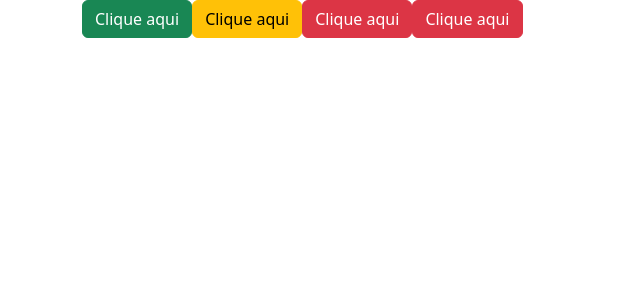
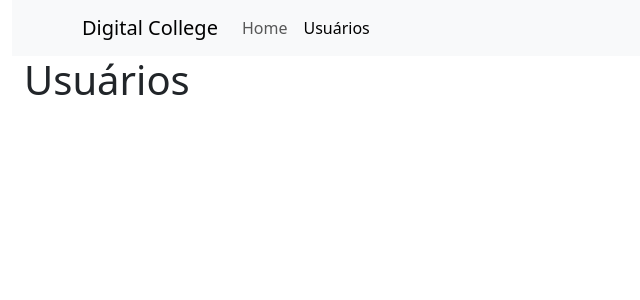
Before and after one commit to eduardoroseo/turma-fs-14, a React (Vite) app in the folder 7-react/aula-react/: page / in a window 1280 px wide. Shown: the top 300 px of the page, without its empty margins (0-640 px from the left). Built offline with nearby package versions, Linux system fonts and the light colour scheme.

Commit message:
feat: componentes iniciais

```diff
--- a/7-react/aula-react/src/App.tsx
+++ b/7-react/aula-react/src/App.tsx
@@ -1,16 +1,16 @@
-import { Button } from "react-bootstrap";
-import { ButtonDanger } from "./components/Buttons";
+import Container from "./components/Container";
+import Content from "./components/Content";
+import Menu from "./components/Menu";
+import Users from "./pages/Users";
 
 const App = () => {
   return (
-    <div className="container">
-      <Button variant="success">Clique aqui</Button>
-      <Button variant="warning">Clique aqui</Button>
-      <ButtonDanger onClick={() => alert("perigo")}>Clique aqui</ButtonDanger>
-      <ButtonDanger onClick={() => alert("não tao perigo assim")}>
-        Clique aqui
-      </ButtonDanger>
-    </div>
+    <Container>
+      <Menu />
+      <Content>
+        <Users />
+      </Content>
+    </Container>
   );
 };
 
--- /dev/null
+++ b/7-react/aula-react/src/components/Container/index.tsx
@@ -0,0 +1,5 @@
+const Container = ({ children }: { children: React.ReactNode }) => {
+  return <div className="container-fluid">{children}</div>;
+};
+
+export default Container;
--- /dev/null
+++ b/7-react/aula-react/src/components/Content/index.tsx
@@ -0,0 +1,15 @@
+import Container from "../Container";
+
+type ContentProps = {
+  children: React.ReactNode;
+};
+
+const Content = ({ children }: ContentProps) => {
+  return (
+    <main>
+      <Container>{children}</Container>
+    </main>
+  );
+};
+
+export default Content;
--- /dev/null
+++ b/7-react/aula-react/src/components/Menu/index.tsx
@@ -0,0 +1,21 @@
+import { Container, Nav, Navbar } from "react-bootstrap";
+
+const Menu = () => {
+  return (
+    <header>
+      <Navbar bg="light" data-bs-theme="light">
+        <Container>
+          <Navbar.Brand href="#home">Digital College</Navbar.Brand>
+          <Nav className="me-auto">
+            <Nav.Link href="#home">Home</Nav.Link>
+            <Nav.Link href="#usuarios" active={true}>
+              Usuários
+            </Nav.Link>
+          </Nav>
+        </Container>
+      </Navbar>
+    </header>
+  );
+};
+
+export default Menu;
--- /dev/null
+++ b/7-react/aula-react/src/pages/Users/index.tsx
@@ -0,0 +1,9 @@
+const Users = () => {
+  return (
+    <div>
+      <h1>Usuários</h1>
+    </div>
+  );
+};
+
+export default Users;
```
Also changed, not shown: 7-react/aula-react/src/pages/Home/index.tsx (added, +9 -0 lines).
